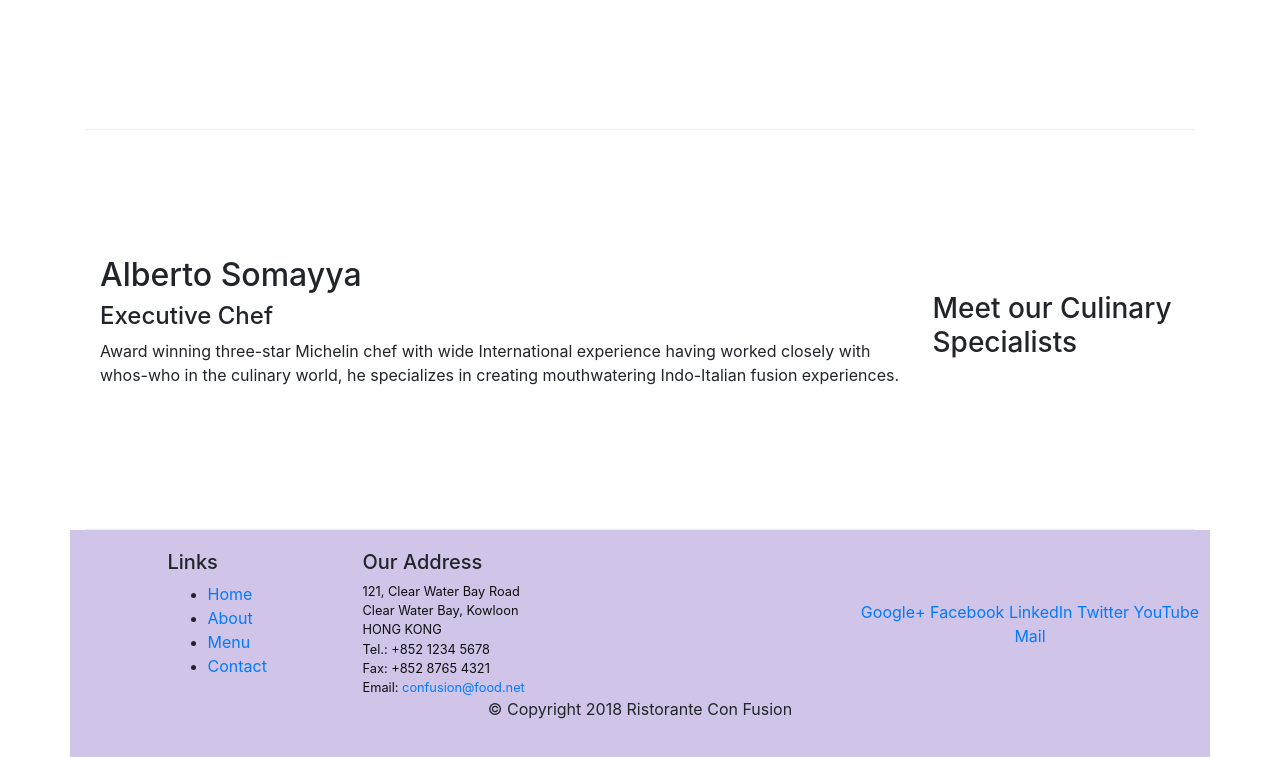
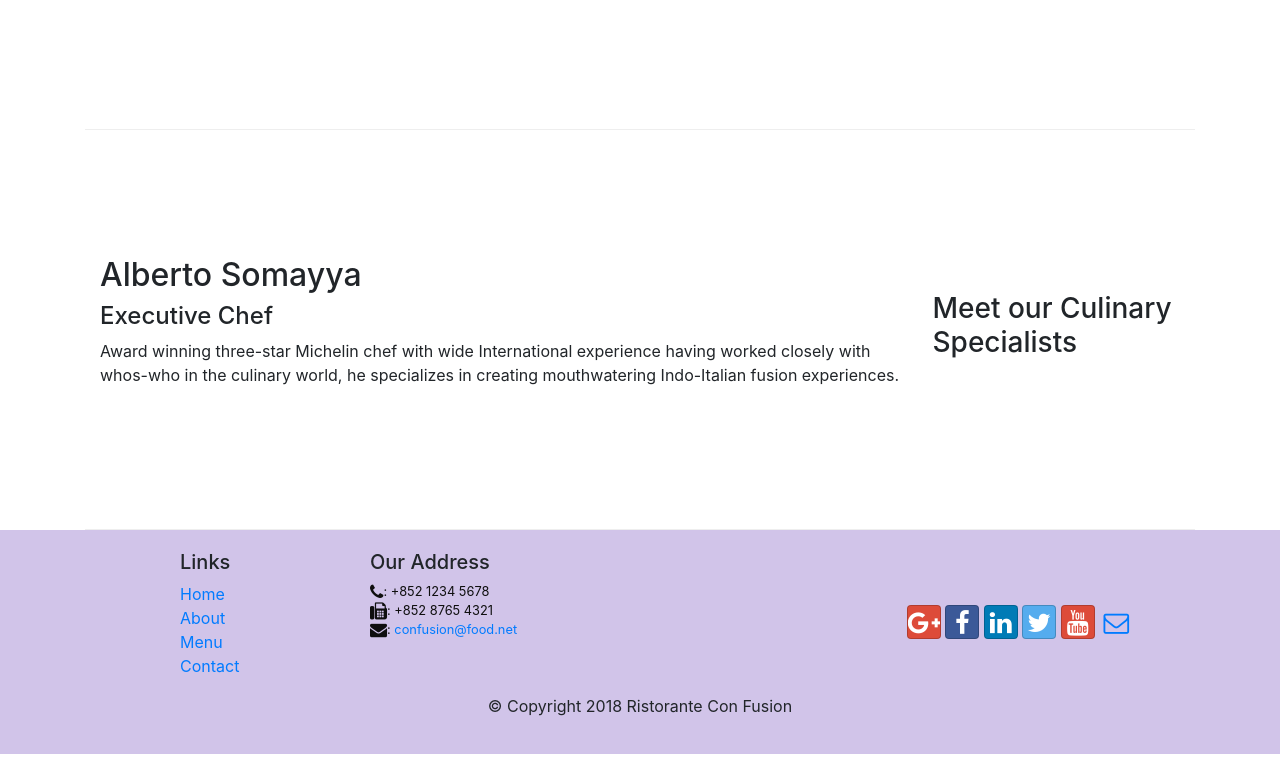
Before and after one commit to nasirhussain17/coursera-Front-End-Web-UI-Frameworks-and-Tools-Bootstrap-4, a website: page index.html in a window 1280 px wide. Shown: the part 1004-1761 px from the top of the page. Drawn offline with nearby package versions, Linux system fonts and the light colour scheme.

Commit message:
icon fonts

```diff
--- a/index.html
+++ b/index.html
@@ -9,6 +9,8 @@
 
     <!-- Bootstrap CSS -->
     <link rel="stylesheet" href="node_modules/bootstrap/dist/css/bootstrap.min.css">
+    <link rel="stylesheet" href="node_modules/font-awesome/css/font-awesome.min.css">
+    <link rel="stylesheet" href="node_modules/bootstrap-social/bootstrap-social.css">
     <link href="css/style.css" rel="stylesheet">
     <title>Ristorante Con Fusion</title>
 </head>
@@ -22,10 +24,10 @@
                    <a class="navbar-brand" href="#">Ristorante Con Fusion</a>
                    <div class="collapse navbar-collapse" id="Navbar">
                         <ul class="navbar-nav mr-auto">
-                            <li class="nav-item active"><a class="nav-link" href="#">Home</a></li>
-                            <li class="nav-item"><a class="nav-link" href="./aboutus.html">About</a></li>
-                            <li class="nav-item"><a class="nav-link" href="#">Menu</a></li>
-                            <li class="nav-item"><a class="nav-link" href="#">Contact</a></li>
+                                <li class="nav-item active"><a class="nav-link" href="#"><span class="fa fa-home fa-lg"></span> Home</a></li>
+                                <li class="nav-item"><a class="nav-link" href="./aboutus.html"><span class="fa fa-info fa-lg"></span> About</a></li>
+                                <li class="nav-item"><a class="nav-link" href="#"><span class="fa fa-list fa-lg"></span> Menu</a></li>
+                                <li class="nav-item"><a class="nav-link" href="#"><span class="fa fa-address-card fa-lg"></span> Contact</a></li>
                         </ul>
                         </div>
                 </div>
@@ -78,12 +80,13 @@
         </div>
     </div>
 
-    <footer>
-        <div class="container footer">
+
+    <footer class="footer">
+            <div class="container">
                 <div class="row">
-                <div class="col-4 offset-1 col-sm-2" >
+                    <div class="col-4 offset-1 col-sm-2">
                         <h5>Links</h5>
-                    <ul class="">
+                        <ul class="list-unstyled">
                             <li><a href="#">Home</a></li>
                             <li><a href="#">About</a></li>
                             <li><a href="#">Menu</a></li>
@@ -93,23 +96,22 @@
                     <div class="col-7 col-sm-5">
                         <h5>Our Address</h5>
                         <address>
-		              121, Clear Water Bay Road<br>
-		              Clear Water Bay, Kowloon<br>
-		              HONG KONG<br>
-		              Tel.: +852 1234 5678<br>
-		              Fax: +852 8765 4321<br>
-		              Email: <a href="mailto:confusion@food.net">confusion@food.net</a>
+                                <i class="fa fa-phone fa-lg"></i>: +852 1234 5678<br>
+                                <i class="fa fa-fax fa-lg"></i>: +852 8765 4321<br>
+                                <i class="fa fa-envelope fa-lg"></i>:
+                                <a href="mailto:confusion@food.net">confusion@food.net</a>
                        </address>
                     </div>
                     <div class="col-12 col-sm-4 align-self-center">
                             <div class="text-center">
-                        <a href="http://google.com/+">Google+</a>
-                        <a href="http://www.facebook.com/profile.php?id=">Facebook</a>
-                        <a href="http://www.linkedin.com/in/">LinkedIn</a>
-                        <a href="http://twitter.com/">Twitter</a>
-                        <a href="http://youtube.com/">YouTube</a>
-                        <a href="mailto:">Mail</a>
+                                    <a class="btn btn-social-icon btn-google" href="http://google.com/+"><i class="fa fa-google-plus"></i></a>
+                                    <a class="btn btn-social-icon btn-facebook" href="http://www.facebook.com/profile.php?id="><i class="fa fa-facebook"></i></a>
+                                    <a class="btn btn-social-icon btn-linkedin" href="http://www.linkedin.com/in/"><i class="fa fa-linkedin"></i></a>
+                                    <a class="btn btn-social-icon btn-twitter" href="http://twitter.com/"><i class="fa fa-twitter"></i></a>
+                                    <a class="btn btn-social-icon btn-google" href="http://youtube.com/"><i class="fa fa-youtube"></i></a>
+                                    <a class="btn btn-social-icon" href="mailto:"><i class="fa fa-envelope-o"></i></a>
                                 </div>
+
                     </div>
                </div>
                <div class="row justify-content-center">
--- a/package.json
+++ b/package.json
@@ -14,6 +14,8 @@
     "lite-server": "^2.3.0"
   },
   "dependencies": {
-    "bootstrap": "^4.0.0"
+    "bootstrap": "^4.0.0",
+    "bootstrap-social": "^5.1.1",
+    "font-awesome": "^4.7.0"
   }
 }
```
Also changed, not shown: aboutus.html (+19 -19 lines). Lines whose indentation alone changed are shown as unchanged.
